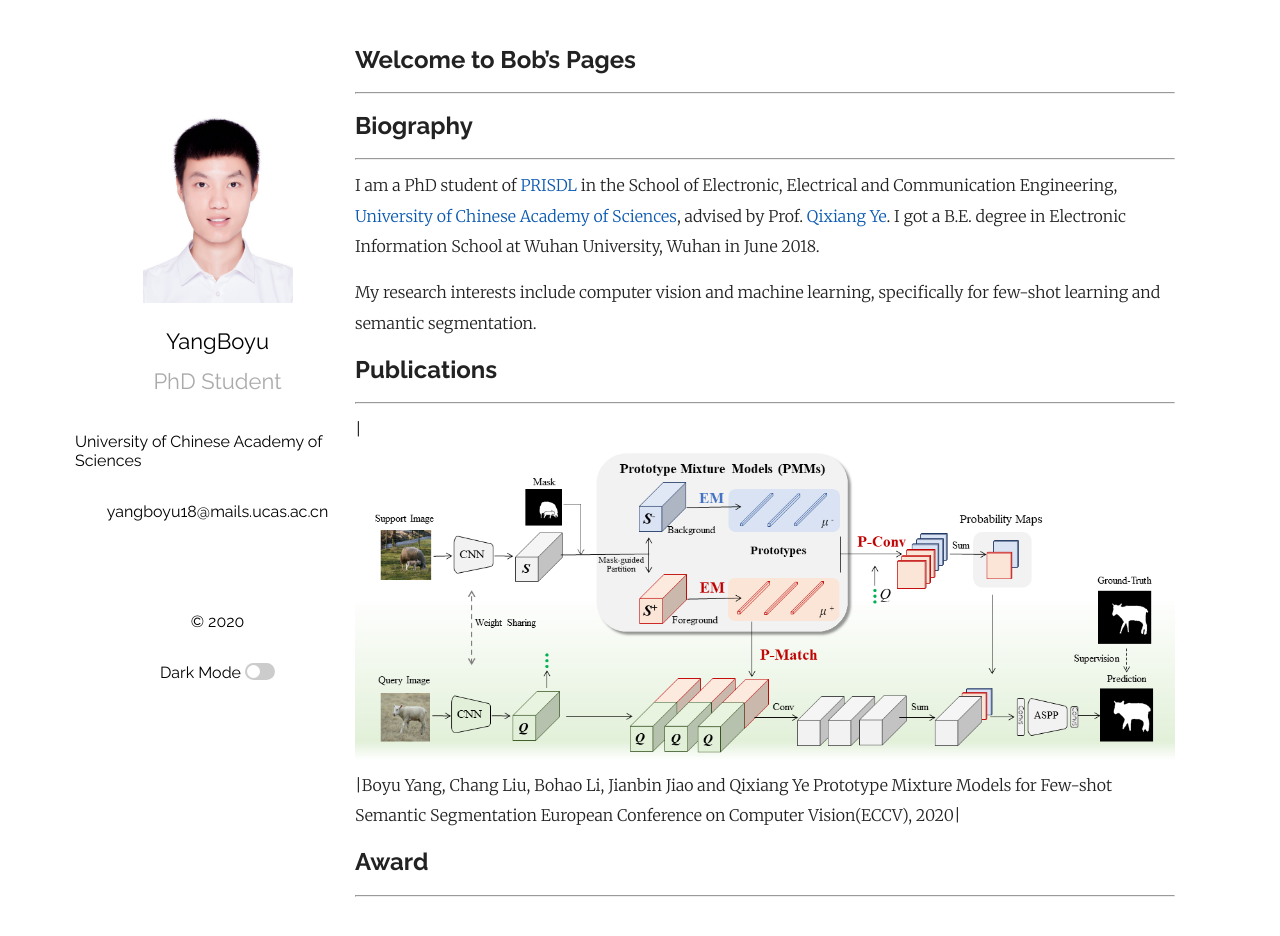
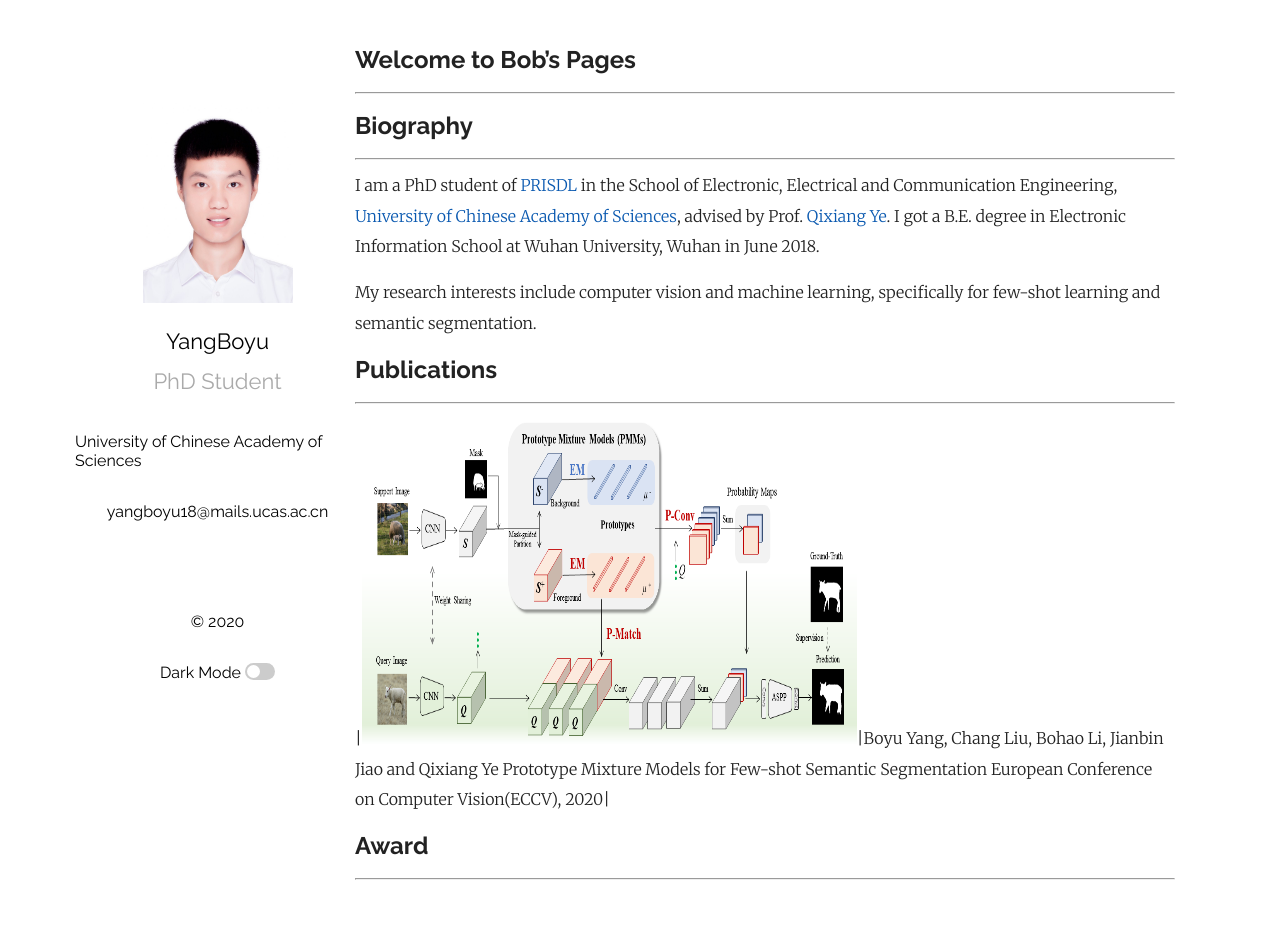
Before and after one commit to Yang-Bob/Yang-Bob.github.io, a Jekyll site: the page built from index.md, in a window 1280 px wide and 942 px high. Shown: the top 936 px of the window. Built offline with Jekyll 4.4.1, drawn with Linux system fonts in a browser that asks for light colours; some web fonts are replaced; our own code applies the rules of GitHub Pages for plain Markdown files; a script that is not in the unit is left out; comment, search, counter and statistics services are not loaded.

Commit message:
Update index.md

```diff
--- a/index.md
+++ b/index.md
@@ -9,7 +9,7 @@ My research interests include computer vision and machine learning, specifically
 
 ## Publications
 ---
-|![avatar](/PMMs.png)|Boyu Yang, Chang Liu, Bohao Li, Jianbin Jiao and Qixiang Ye
+|<img src="/PMMs.png"  height="330" width="495">|Boyu Yang, Chang Liu, Bohao Li, Jianbin Jiao and Qixiang Ye
 Prototype Mixture Models for Few-shot Semantic Segmentation
 European Conference on Computer Vision(ECCV), 2020|
 
```
